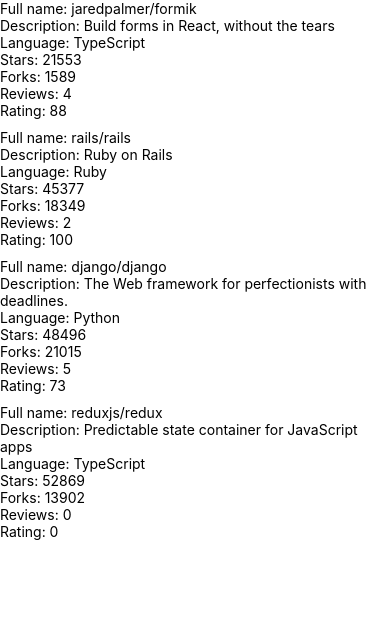
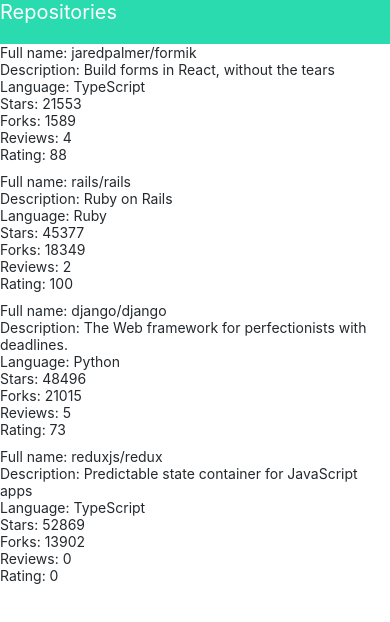
Before and after one commit to AliAbuSalam/rate-repository-app, a React Native app: screen / in a window 390 px wide. Shown: the top 622 px of the page. Built offline with nearby package versions, Linux system fonts and the light colour scheme.

Commit message:
Add Application Bar

```diff
--- /dev/null
+++ b/src/components/AppBar.jsx
@@ -0,0 +1,28 @@
+import React from 'react';
+import { View, StyleSheet, TouchableWithoutFeedback, Text } from 'react-native';
+import Constants from 'expo-constants';
+import theme from '../theme';
+
+const styles = StyleSheet.create({
+  container: {
+    paddingTop: Constants.statusBarHeight,
+    backgroundColor: theme.colors.appBarBackground,
+    paddingBottom: 20
+  },
+  text: {
+    color: theme.colors.appBarText,
+    fontSize: theme.fontSizes.subheading,
+  }
+});
+
+const AppBar = () => {
+  return(
+    <View style={styles.container}>
+      <TouchableWithoutFeedback>
+        <Text style={styles.text}>Repositories</Text>
+      </TouchableWithoutFeedback>
+    </View>
+  );
+};
+
+export default AppBar;
--- a/src/components/Main.jsx
+++ b/src/components/Main.jsx
@@ -1,11 +1,9 @@
 import React from 'react';
-import Constants from 'expo-constants';
 import { StyleSheet, View } from 'react-native';
 import RepositoryList from './RepositoryList';
-
+import AppBar from './AppBar';
 const styles = StyleSheet.create({
   container: {
-    marginTop: Constants.statusBarHeight,
     flexGrow: 1,
     flexShrink: 1,
   },
@@ -14,6 +12,7 @@
 const Main = () => {
   return(
     <View style={styles.container}>
+      <AppBar />
       <RepositoryList />
     </View>
   );
--- a/src/components/RepositoryItem.jsx
+++ b/src/components/RepositoryItem.jsx
@@ -1,5 +1,6 @@
 import React from 'react';
-import { View, Text } from 'react-native';
+import { View } from 'react-native';
+import Text from './Text';
 
 const RepositoryItem = ({ item }) => {
   return(
--- /dev/null
+++ b/src/components/Text.jsx
@@ -0,0 +1,40 @@
+import React from 'react';
+import { Text as NativeText, StyleSheet } from 'react-native';
+
+import theme from '../theme';
+
+const styles = StyleSheet.create({
+  text: {
+    color: theme.colors.textPrimary,
+    fontSize: theme.fontSizes.body,
+    fontFamily: theme.fonts.main,
+    fontWeight: theme.fontWeights.normal,
+  },
+  colorTextSecondary: {
+    color: theme.colors.textSecondary,
+  },
+  colorPrimary: {
+    color: theme.colors.primary,
+  },
+  fontSizeSubheading: {
+    fontSize: theme.fontSizes.subheading,
+  },
+  fontWeightBold: {
+    fontWeight: theme.fontWeights.bold,
+  },
+});
+
+const Text = ({ color, fontSize, fontWeight, style, ...props }) => {
+  const textStyle = [
+    styles.text,
+    color === 'textSecondary' && styles.colorTextSecondary,
+    color === 'primary' && styles.colorPrimary,
+    fontSize === 'subheading' && styles.fontSizeSubheading,
+    fontWeight === 'bold' && styles.fontWeightBold,
+    style
+  ];
+
+  return <NativeText style={textStyle} {...props}/>;
+};
+
+export default Text;
--- /dev/null
+++ b/src/theme.jsx
@@ -0,0 +1,22 @@
+const theme = {
+  colors: {
+    textPrimary: '#24292e',
+    textSecondary: '#586069',
+    primary: '#0366d6',
+    appBarBackground: '#2ADBB0',
+    appBarText: '#FFFFFF',
+  },
+  fontSizes: {
+    body: 14,
+    subheading: 20,
+  },
+  fonts: {
+    main: 'System',
+  },
+  fontWeights: {
+    normal: '400',
+    bold: '700',
+  },
+};
+
+export default theme;
```
